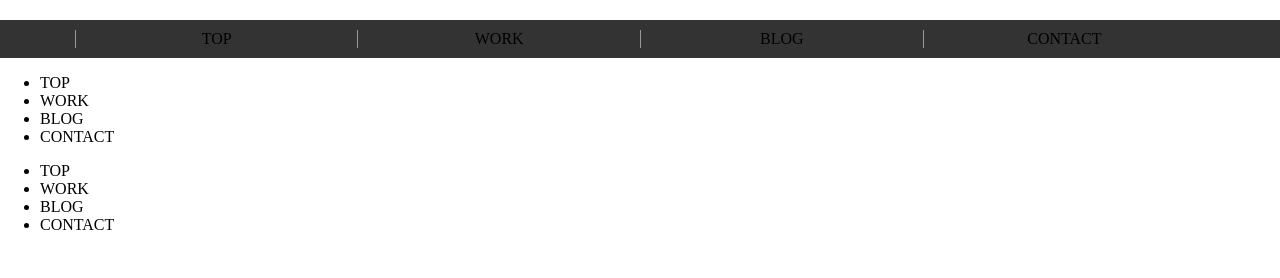
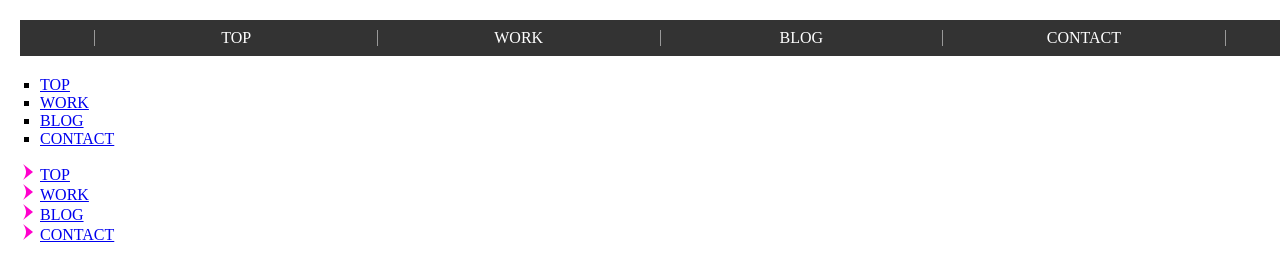
Before and after one commit to ittawatanabe/S1A333, a plain HTML site: page ensyu/21_2.html in a window 1280 px wide. Drawn offline with Linux system fonts and the light colour scheme.

Commit message:
Add files via upload

```diff
--- a/ensyu/21_2.css
+++ b/ensyu/21_2.css
@@ -1,8 +1,8 @@
 @charset "UTF-8";
-body { margin: 0; }
+body {margin: 0}
 .globalNav {
     width: 100%;
-    margin-top: 20px;
+    margin: 20px;
     background: #333;
 }
 .globalNav ul {
@@ -16,3 +16,18 @@ body { margin: 0; }
     text-align: center;
     flex: 0 1 22%;
 }
+.navltem:last-of-type {
+    border-right: 1px solid #999;
+}
+.navltem a {
+    display: block;
+    line-height: 1;
+    color: #fff;
+    text-decoration: none;
+}
+.globalNav1 ul {
+    list-style: square;
+}
+.globalNav2 ul {
+    list-style: url(img/arrow2.png);
+}
--- a/ensyu/21_2.html
+++ b/ensyu/21_2.html
@@ -1,37 +1,36 @@
 <!DOCTYPE html>
 <html lang="ja">
-
 <head>
-    <meta charset="UTF-8" />
-    <title></title>
-    <link rel="stylesheet" href="21_2.css " />
+    <meta charset="UTF-8">
+    <meta http-equiv="X-UA-Compatible" content="IE=edge">
+    <meta name="viewport" content="width=device-width, initial-scale=1.0">
+    <title>ナビゲーション</title>
+    <link rel="stylesheet" href="21_2.css" />
 </head>
-
 <body>
     <nav class="globalNav">
         <ul>
-            <li class="navltem"><a href="#"></a>TOP</li>
-            <li class="navltem"><a href="#"></a>WORK</li>
-            <li class="navltem"><a href="#"></a>BLOG</li>
-            <li class="navltem"><a href="#"></a>CONTACT</li>
+            <li class="navltem"><a href="#">TOP</a></li>
+            <li class="navltem"><a href="#">WORK</a></li>
+            <li class="navltem"><a href="#">BLOG</a></li>
+            <li class="navltem"><a href="#">CONTACT</a></li>
         </ul>
     </nav>
     <nav class="globalNav1">
         <ul>
-            <li><a href="#"></a>TOP</li>
-            <li><a href="#"></a>WORK</li>
-            <li><a href="#"></a>BLOG</li>
-            <li><a href="#"></a>CONTACT</li>
+            <li><a href="#">TOP</a></li>
+            <li><a href="#">WORK</a></li>
+            <li><a href="#">BLOG</a></li>
+            <li><a href="#">CONTACT</a></li>
         </ul>
     </nav>
     <nav class="globalNav2">
         <ul>
-            <li><a href="#"></a>TOP</li>
-            <li><a href="#"></a>WORK</li>
-            <li><a href="#"></a>BLOG</li>
-            <li><a href="#"></a>CONTACT</li>
+            <li><a href="#">TOP</a></li>
+            <li><a href="#">WORK</a></li>
+            <li><a href="#">BLOG</a></li>
+            <li><a href="#">CONTACT</a></li>
         </ul>
     </nav>
 </body>
-
 </html>
```
Also changed, not shown: ensyu/23_2.css (+20 -7 lines), ensyu/23_2.html (+12 -4 lines).
